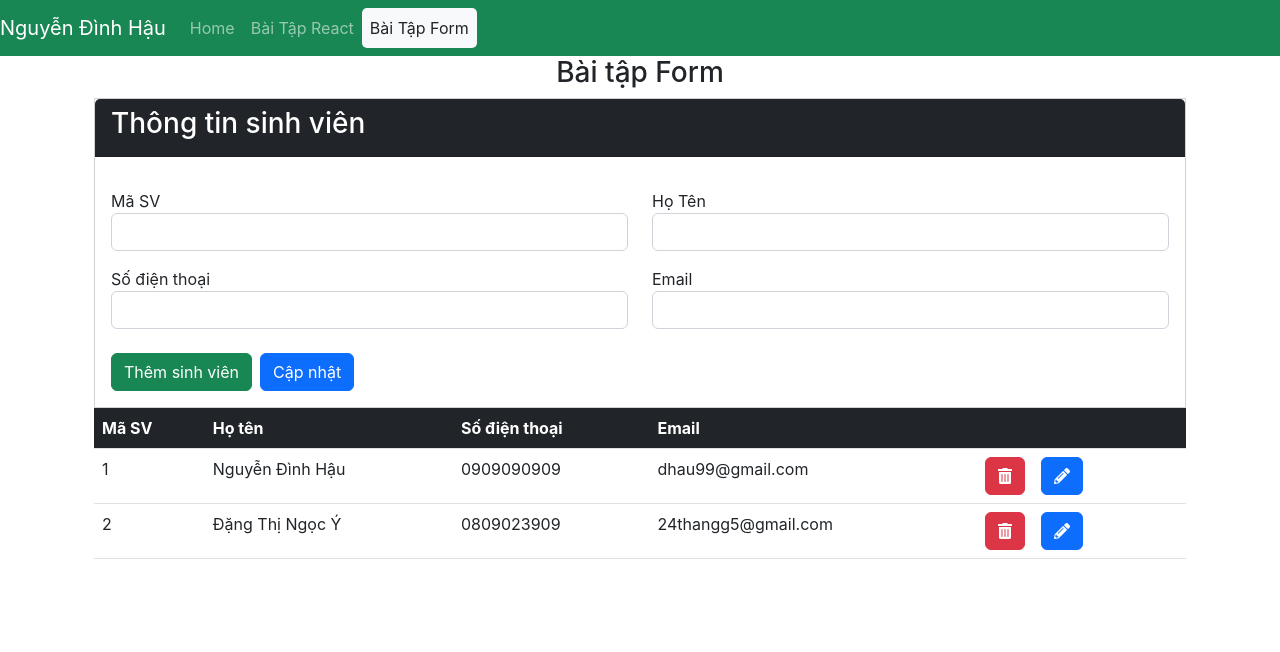
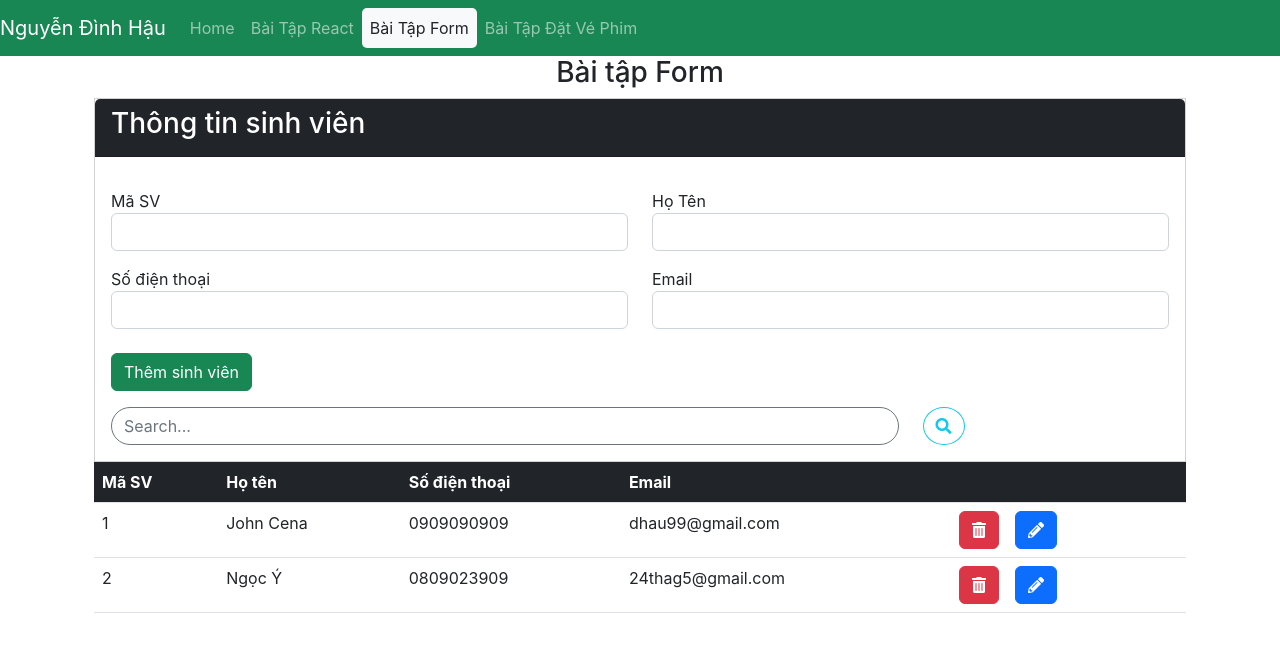
Before and after one commit to DinhhHau/BaiTap_REACT, a React (Create React App) app: page /baitapForm in a window 1280 px wide. Shown: the top 652 px of the page. Built offline with nearby package versions, Linux system fonts and the light colour scheme.

Commit message:
search form

```diff
--- a/src/App.css
+++ b/src/App.css
@@ -36,3 +36,7 @@
     transform: rotate(360deg);
   }
 }
+
+.form-control:focus{
+  box-shadow: none;
+}
--- a/src/App.js
+++ b/src/App.js
@@ -48,6 +48,14 @@ function App() {
                 Bài Tập Form
               </NavLink>
             </li>
+            <li className="nav-item">
+              <NavLink className={({ isActive }) =>
+                  isActive ? "bg-light text-dark nav-link" : "nav-link"
+                }
+                style={({ isActive }) => (isActive ? { borderRadius: 5 } : {})} to="/baitapdatvephim">
+                Bài Tập Đặt Vé Phim
+              </NavLink>
+            </li>
             {/* <li className="nav-item dropdown">
               <a
                 className="nav-link dropdown-toggle"
--- a/src/BaiTapForm_Redux/FormSinhVien.jsx
+++ b/src/BaiTapForm_Redux/FormSinhVien.jsx
@@ -2,18 +2,18 @@ import React, { Component } from "react";
 import { connect } from "react-redux";
 
 export class FormSinhVien extends Component {
-  handelSubmit = (e) => {
-    e.preventDefault();
-    const action = {
-      type: "HANDLE_SUBMIT",
-      sinhVien: { ...this.props.QuanLySinhVienReducer.sinhVien },
-    };
-    this.props.dispatch(action);
+  state = {
+    errors: {
+      maSV: "",
+      hoTen: "",
+      soDienThoai: "",
+      email: "",
+    },
   };
 
   render() {
-    let { sinhVien } = this.props.QuanLySinhVienReducer;
-    console.log(sinhVien);
+    let { sinhVien, arrsinhVien } = this.props.QuanLySinhVienReducer;
+    console.log(sinhVien, arrsinhVien);
 
     return (
       <div className="container">
@@ -22,13 +22,39 @@ export class FormSinhVien extends Component {
             <h3>Thông tin sinh viên</h3>
           </div>
           <div className="card-body">
-            <form className="form" onSubmit={this.handelSubmit}>
+            <form
+              className="form"
+              onSubmit={(e) => {
+                e.preventDefault();
+                let arrSinhVienUpdate =
+                  this.props.QuanLySinhVienReducer.arrsinhVien;
+                for (let key of arrSinhVienUpdate) {
+                  if (key.maSV.toString() === sinhVien.maSV) {
+                    return alert("Mã SV đã tồn tại!!!");
+                  }
+                }
+                if (
+                  !sinhVien.maSV ||
+                  !sinhVien.hoTen ||
+                  !sinhVien.soDienThoai ||
+                  !sinhVien.email
+                ) {
+                  return alert("Thông tin sinh viên không được để trống !!!");
+                }
+                const action = {
+                  type: "HANDLE_SUBMIT",
+                  sinhVien: sinhVien,
+                };
+                this.props.dispatch(action);
+              }}
+            >
               <div className="row">
                 <div className="form-group col-6 mt-3">
                   <span>Mã SV</span>
                   <input
                     className="form-control"
                     id="maSV"
+                    name="maSV"
                     value={sinhVien.maSV}
                     onChange={(e) => {
                       const action = {
@@ -40,12 +66,14 @@ export class FormSinhVien extends Component {
                       this.props.dispatch(action);
                     }}
                   />
+                  <span className="text-danger"></span>
                 </div>
                 <div className="form-group col-6 mt-3">
                   <span>Họ Tên</span>
                   <input
                     className="form-control"
                     id="hoTen"
+                    name="hoTen"
                     value={sinhVien.hoTen}
                     onChange={(e) => {
                       const action = {
@@ -57,6 +85,7 @@ export class FormSinhVien extends Component {
                       this.props.dispatch(action);
                     }}
                   />
+                  <span className="text-danger"></span>
                 </div>
               </div>
               <div className="row">
@@ -65,7 +94,9 @@ export class FormSinhVien extends Component {
                   <input
                     className="form-control"
                     id="soDienThoai"
+                    name="soDienThoai"
                     value={sinhVien.soDienThoai}
+                    pattern="(84|0[3|5|7|8|9])+([0-9]{8})\b"
                     onChange={(e) => {
                       const action = {
                         type: "HANDEL_CHANGE_INPUT",
@@ -76,13 +107,16 @@ export class FormSinhVien extends Component {
                       this.props.dispatch(action);
                     }}
                   />
+                  <span className="text-danger"></span>
                 </div>
                 <div className="form-group col-6 mt-3">
                   <span>Email</span>
                   <input
                     className="form-control"
                     id="email"
+                    name="email"
                     value={sinhVien.email}
+                    pattern="[a-z0-9]+@[a-z]+\.[a-z]{2,3}"
                     onChange={(e) => {
                       const action = {
                         type: "HANDEL_CHANGE_INPUT",
@@ -93,27 +127,51 @@ export class FormSinhVien extends Component {
                       this.props.dispatch(action);
                     }}
                   />
+                  <span className="text-danger"></span>
                 </div>
               </div>
               <div className="row mt-4">
                 <div className="col-md-12 text-left">
-                  <button type="submit" className="btn btn-success">
+                  <button id="submit" type="submit" className="btn btn-success">
                     Thêm sinh viên
                   </button>
                   <button
-                    className="btn btn-primary mx-2"
+                    className="btn btn-warning mx-2"
                     type="button"
+                    id="button"
+                    style={{ display: "none" }}
                     onClick={() => {
                       const action = {
                         type: "CAP_NHAT_SV",
-                        payload: {
-                          SVUpdate: sinhVien.maSV,
-                        },
+                        sinhVien: sinhVien,
                       };
                       this.props.dispatch(action);
                     }}
                   >
                     Cập nhật
+                  </button>
+                </div>
+              </div>
+              <div className="row mt-3">
+                <div className="form-group col-9 ">
+                  <input
+                    // style={{boxShadow: 'none'}}
+                    className="form-control me-1 search search rounded-pill border border-secondary"
+                    type="search"
+                    placeholder="Search..."
+                    aria-label="Search"
+                    onChange={(e) => {
+                      const action = {
+                        type: "SEARCH",
+                        value: e.target.value,
+                      };
+                      this.props.dispatch(action);
+                    }}
+                  />
+                </div>
+                <div className="form-group col-3">
+                  <button className="btn btn-outline-info rounded-circle">
+                    <i className="fas fa-search" />
                   </button>
                 </div>
               </div>
--- a/src/BaiTapForm_Redux/TableSinhVien.jsx
+++ b/src/BaiTapForm_Redux/TableSinhVien.jsx
@@ -3,7 +3,8 @@ import { connect } from "react-redux";
 
 export class TableSinhVien extends Component {
   renderSinhVien = () => {
-    let { arrsinhVien, sinhVien } = this.props;
+    let { arrsinhVien, sinhVien, arrSvSearch } = this.props;
+    if (!arrSvSearch.length) {
       return arrsinhVien.map((sinhVien, index) => {
         return (
           <tr key={index}>
@@ -29,10 +30,13 @@ export class TableSinhVien extends Component {
               <button
                 className="btn btn-primary mx-2"
                 onClick={() => {
+                  document.getElementById("submit").style.display = "none";
+                  document.getElementById("button").style.display = "block";
+                  document.getElementById("maSV").disabled = true;
                   const action = {
                     type: "SUA_SINH_VIEN",
                     payload: {
-                    SVClick:sinhVien,
+                      SVClick: sinhVien,
                     },
                   };
                   this.props.dispatch(action);
@@ -44,9 +48,56 @@ export class TableSinhVien extends Component {
           </tr>
         );
       });
+    } else {
+      return arrSvSearch.map((sinhVien, index) => {
+        return (
+          <tr key={index}>
+            <td>{sinhVien.maSV}</td>
+            <td>{sinhVien.hoTen}</td>
+            <td>{sinhVien.soDienThoai}</td>
+            <td>{sinhVien.email}</td>
+            <td>
+              <button
+                className="btn btn-danger mx-2"
+                onClick={() => {
+                  const action = {
+                    type: "XOA_SINH_VIEN",
+                    payload: {
+                      maSVClick: sinhVien.maSV,
+                    },
+                  };
+                  this.props.dispatch(action);
+                }}
+              >
+                <i className="fas fa-trash-alt" />
+              </button>
+              <button
+                className="btn btn-primary mx-2"
+                onClick={() => {
+                  document.getElementById("submit").style.display = "none";
+                  document.getElementById("button").style.display = "block";
+                  document.getElementById("maSV").disabled = true;
+                  const action = {
+                    type: "SUA_SINH_VIEN",
+                    payload: {
+                      SVClick: sinhVien,
+                    },
+                  };
+                  this.props.dispatch(action);
+                }}
+              >
+                <i className="fas fa-pencil-alt" />
+              </button>
+            </td>
+          </tr>
+        );
+      });
+    }
   };
   render() {
     console.log(this.props.arrsinhVien);
+    console.log(this.props.arrSvSearch);
+
     return (
       <div className="container">
         <table className="table">
@@ -69,6 +120,7 @@ export class TableSinhVien extends Component {
 const mapStateToProps = (state) => ({
   arrsinhVien: state.QuanLySinhVienReducer.arrsinhVien,
   sinhVien: state.QuanLySinhVienReducer.sinhVien,
+  arrSvSearch: state.QuanLySinhVienReducer.arrSvSearch,
 });
 
 export default connect(mapStateToProps)(TableSinhVien);
--- a/src/index.js
+++ b/src/index.js
@@ -22,6 +22,8 @@ root.render(
         <Route path='home' element={<Home />} > </Route>
         <Route path='baitapgiohang' element={<BaiTapGioHang />} > </Route>
         <Route path='baitapForm' element={<BaiTapForm />} > </Route>
+        {/* <Route path='baitapdatvephim' element={< />} > </Route> */}
+
       </Route>
     </Routes>
   </BrowserRouter>
--- a/src/redux/reducers/QuanLySinhVienReducer.jsx
+++ b/src/redux/reducers/QuanLySinhVienReducer.jsx
@@ -2,15 +2,15 @@ const stateDefault = {
   arrsinhVien: [
     {
       maSV: 1,
-      hoTen: "Nguyễn Đình Hậu",
+      hoTen: "John Cena",
       soDienThoai: "0909090909",
       email: "dhau99@gmail.com",
     },
     {
       maSV: 2,
-      hoTen: "Đặng Thị Ngọc Ý",
+      hoTen: "Ngọc Ý",
       soDienThoai: "0809023909",
-      email: "24thangg5@gmail.com",
+      email: "24thag5@gmail.com",
     },
   ],
   sinhVien: {
@@ -19,6 +19,8 @@ const stateDefault = {
     soDienThoai: "",
     email: "",
   },
+
+  arrSvSearch: [],
 };
 
 export const QuanLySinhVienReducer = (state = stateDefault, action) => {
@@ -64,8 +66,28 @@ export const QuanLySinhVienReducer = (state = stateDefault, action) => {
     }
 
     case "CAP_NHAT_SV": {
-      let { SVUpdate } = action.payload;
-      console.log(SVUpdate);
+      let { sinhVien } = action;
+      let arrSinhVienUpdate = [...state.arrsinhVien];
+
+      arrSinhVienUpdate.map((item, index) => {
+        if (sinhVien.maSV === item.maSV) {
+          arrSinhVienUpdate.splice(index, 1, sinhVien);
+        }
+      });
+      return { ...state, arrsinhVien: arrSinhVienUpdate };
+    }
+
+    case "SEARCH": {
+      let { value } = action;
+      //   console.log(value);
+      let arrSvUpdate = [...state.arrsinhVien];
+      arrSvUpdate = arrSvUpdate.filter(
+        (sv) =>
+          sv.maSV.toString().trim() === value ||
+          sv.hoTen.trim().toLowerCase().includes(value)
+      );
+
+      return { ...state, arrSvSearch: arrSvUpdate };
     }
 
     default:
```
Lines whose indentation alone changed are shown as unchanged.
